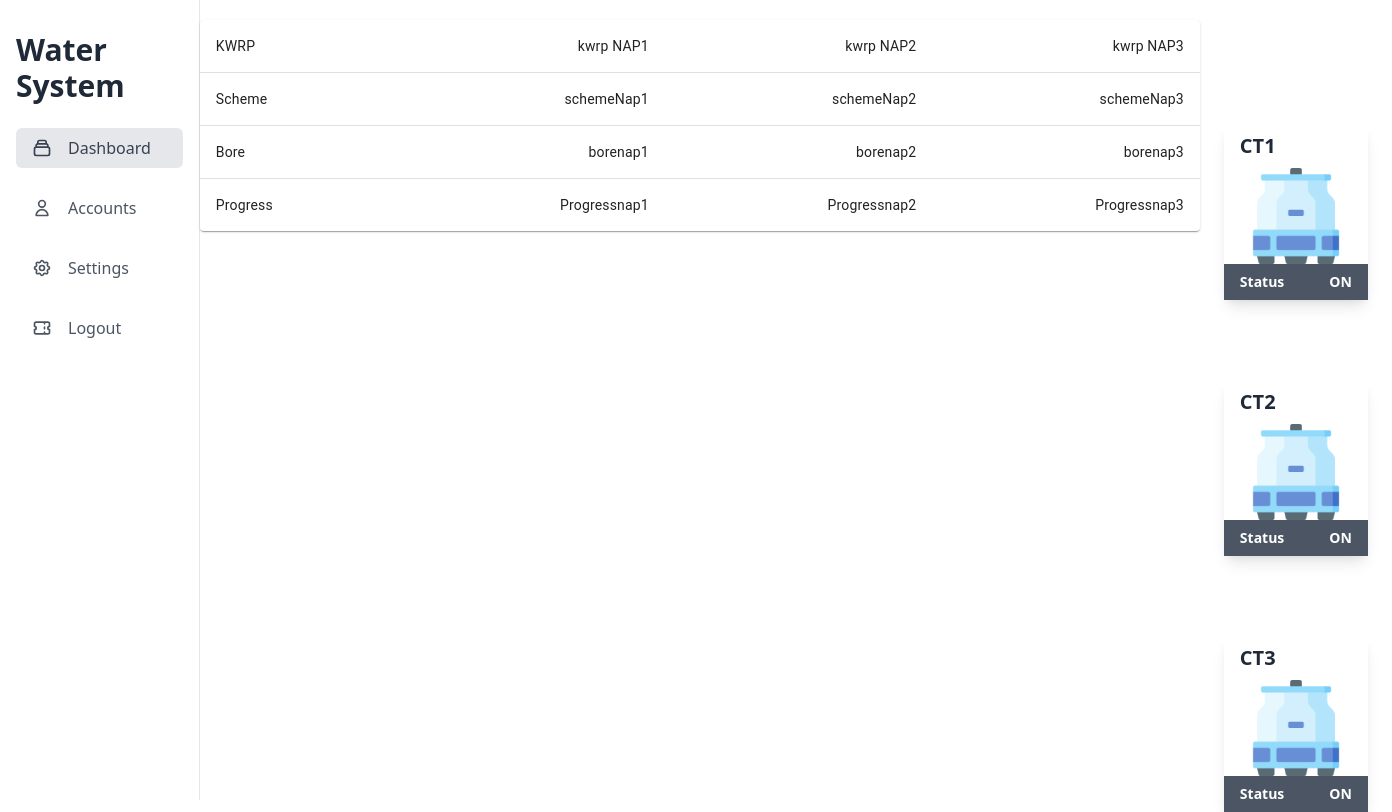
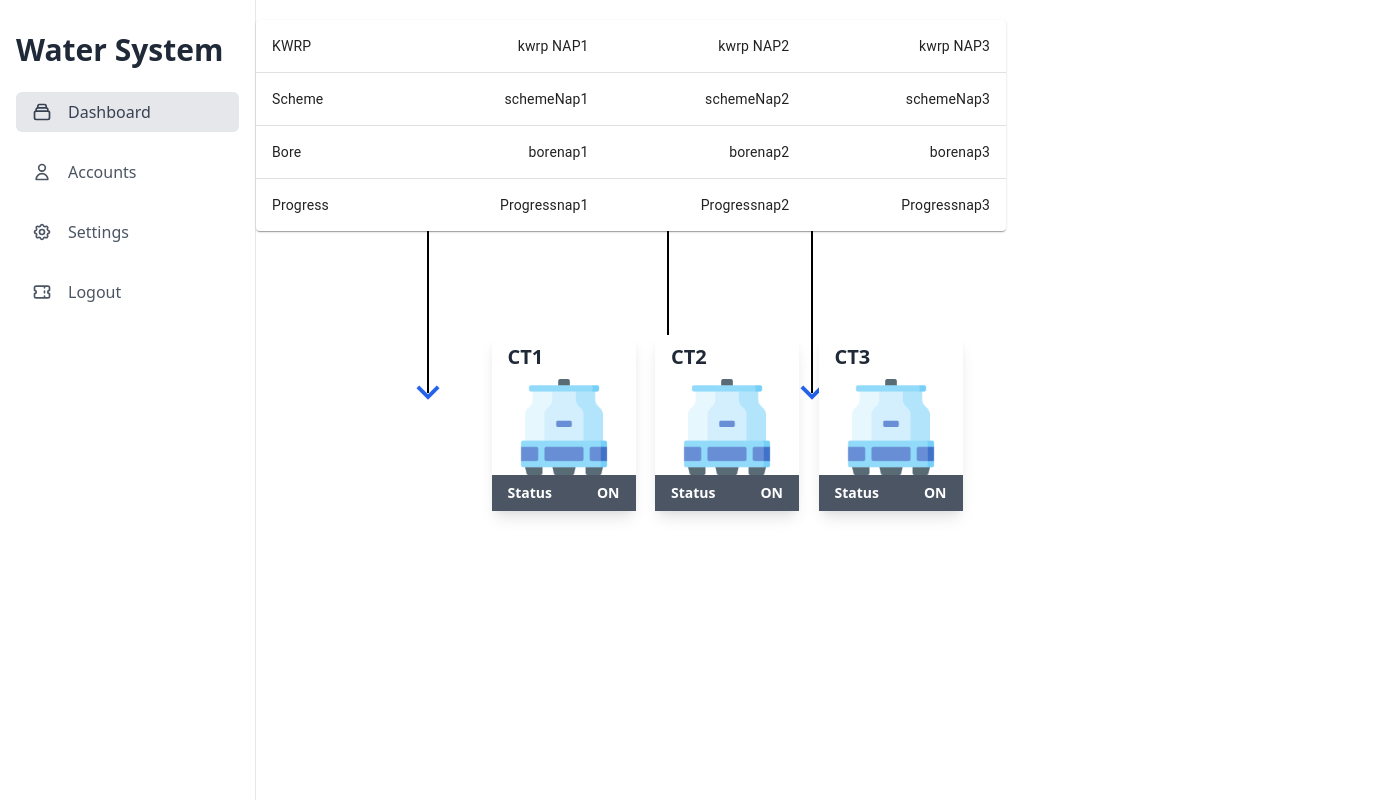
Before and after one commit to moulee40/automatic-water-system, a React (Create React App) app: page /home in a window 1280 px wide. Shown: the whole page, 1392 px wide, since content can reach past the window. Built offline with nearby package versions, Linux system fonts and the light colour scheme.

Commit message:
Dashboard changes commit

```diff
--- a/src/components/DashboardTopSection.js
+++ b/src/components/DashboardTopSection.js
@@ -7,6 +7,8 @@ import TableContainer from '@mui/material/TableContainer';
 import TableHead from '@mui/material/TableHead';
 import TableRow from '@mui/material/TableRow';
 import Paper from '@mui/material/Paper';
+import KeyboardArrowDownIcon from '@material-ui/icons/KeyboardArrowDown';
+import ArrowForwardIosIcon from '@material-ui/icons/ArrowForwardIos';
 
 
 const rows = [
@@ -22,7 +24,7 @@ class DashboardTopSection extends React.Component {
     return (
         <div>
            <TableContainer component={Paper}>
-      <Table sx={{ minWidth: 1000 }} aria-label="simple table">
+      <Table sx={{ minWidth: 750 }} aria-label="simple table">
 
         <TableBody>
           {rows.map((row) => (
@@ -41,6 +43,35 @@ class DashboardTopSection extends React.Component {
         </TableBody>
       </Table>
     </TableContainer>
+
+    <div className="flex justify-end absolute left-1/3">
+          <div className="border-l-2 border-b-2 border-solid border-black relative mb-10">
+            <div className="mt-40">
+
+                {/* <ArrowForwardIosIcon className='text-blue-600 absolute top-[97.3%] left-[91%]'/> */}
+                <KeyboardArrowDownIcon className='text-blue-600 absolute top-[86%] -ml-6' style={{fontSize:'46px'}}/>
+           </div>
+           </div>
+      </div>
+      <div className="flex justify-end absolute left-1/3 ml-60">
+          <div className="border-l-2 border-b-2 border-solid border-black relative mb-10 ">
+            <div className="mt-40">
+
+                {/* <ArrowForwardIosIcon className='text-blue-600 absolute top-[97.3%] left-[91%]'/> */}
+                <KeyboardArrowDownIcon className='text-blue-600 absolute top-[86%] -ml-6' style={{fontSize:'46px'}}/>
+           </div>
+           </div>
+      </div>
+      <div className="flex justify-end absolute left-1/3 ml-96">
+          <div className="border-l-2 border-b-2 border-solid border-black relative mb-10">
+            <div className="mt-40">
+
+                {/* <ArrowForwardIosIcon className='text-blue-600 absolute top-[97.3%] left-[91%]'/> */}
+                <KeyboardArrowDownIcon className='text-blue-600 absolute top-[86%] -ml-6' style={{fontSize:'46px'}}/>
+           </div>
+           </div>
+      </div>
+
       </div>
 
     );
--- a/src/components/Main.js
+++ b/src/components/Main.js
@@ -48,9 +48,9 @@ class Main extends React.Component {
     return (
   <div className="space-y-5 h-screen flex">
       <Sidebar />
-
+      <div>
       <DashboardTopSection></DashboardTopSection>
-      <div className="flex flex-1 flex-wrap p-6 justify-center">
+      <div className="flex flex-1 flex-wrap p-6 justify-evenly ml-48">
       {coolingTower.map((label,index) => {
       return(
         <div className="flex relative">
@@ -63,6 +63,8 @@ class Main extends React.Component {
 })}
 
   </div>
+      </div>
+
   <Dialog open={openDialog} handleClose={this.handleClose} currentLabel={this.state.currentLabel}/>
       </div>
     );
```
